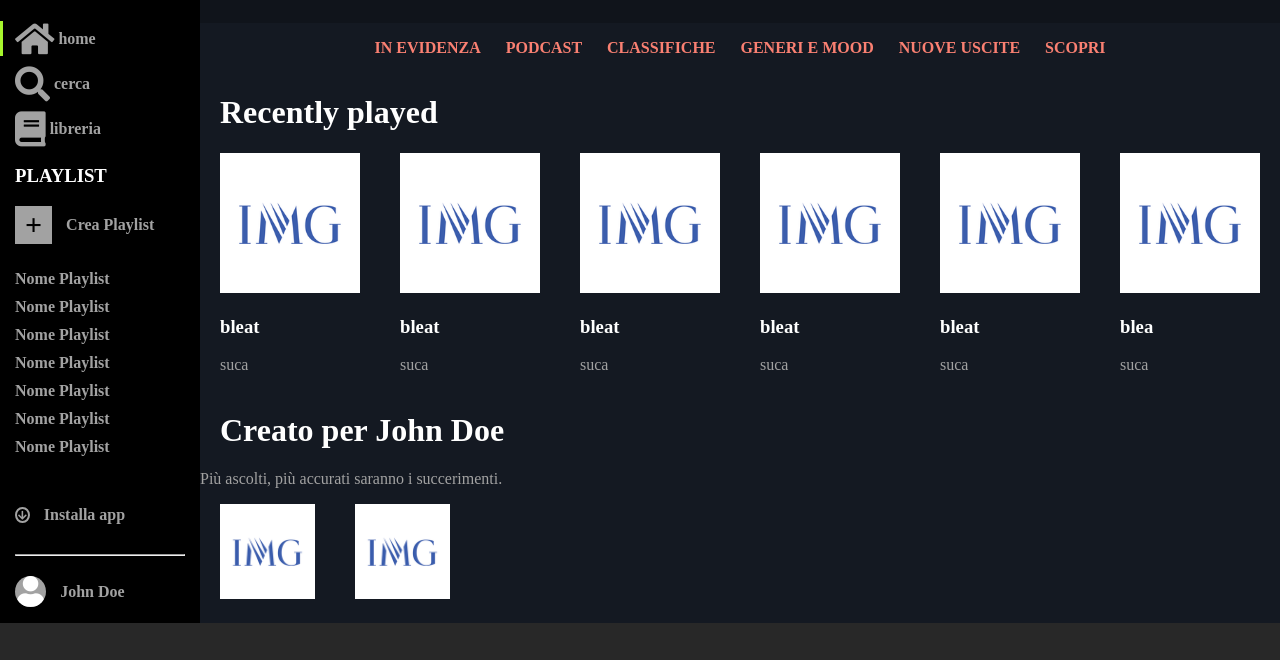
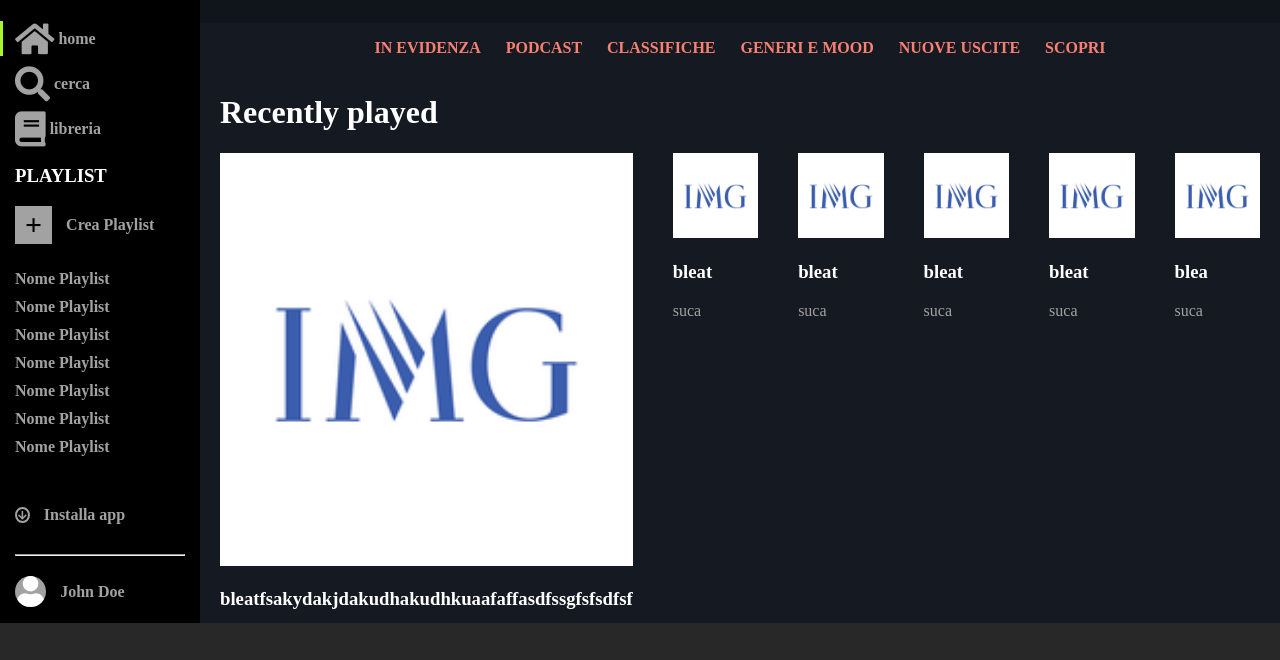
Before and after one commit to fabio98p/html-css-spotifyweb, a plain HTML site: page index.html in a window 1280 px wide. Shown: the part 77-737 px from the top of the page. Drawn offline with Linux system fonts and the light colour scheme.

Commit message:
spotify 0.71 try buxfix main

```diff
--- a/assets/css/master.css
+++ b/assets/css/master.css
@@ -215,8 +215,6 @@ aside .bottom-part .my-avatar{
 	}
 	/* bottom part */
 }
-
-
 /* ASIDE */
 /* MAIN */
 /* layout */
@@ -231,6 +229,7 @@ main{
 /* header */
 header{
 	position: fixed;
+	top: 0;
 	background-color: rgba(0, 0, 0, 0.2);
 	height: 100px;
 	width: calc(100% - 200px);
@@ -273,12 +272,16 @@ header .my-btn-default{
 }
 /* nav */
 /* SONGS PAGE */
-main #songs-page .song-playlist h1{
+main #songs-page .title h1{
 	width: 100%;
-	margin-left: 20px;
+	padding-left: 20px;
+	font-weight: bolder;
 }
-main #songs-page .song-playlist p{
+main #songs-page .title p{
 	width: 100%;
+	padding-left: 20px;
+	font-weight: bold;
+
 }
 main #songs-page .song-list{
 	width: 100%;
@@ -303,7 +306,7 @@ main #songs-page img{
 		width: 100%;
 	}
 	main #songs-page .track-2 .song-list{
-		width: 25%;
+		width: calc(100% * (1/3));
 	}
 	main #songs-page .song-list{
 		flex-wrap: nowrap;
@@ -311,7 +314,10 @@ main #songs-page img{
 	}
 	main #songs-page .card{
 		flex-shrink: 1;
-		flex-basis: 200px;
+		flex-basis: 250px;
+	}
+	main #songs-page .card .text-card{
+		width: 100%;
 	}
 }
 /* SONGS PAGE */
--- a/index.html
+++ b/index.html
@@ -112,14 +112,18 @@
 		</nav>
 		<div id="songs-page">
 			<div class="song-playlist track-6">
-				<h1 class="color-white">Recently played</h1>
+				<div class="title">
+					<h1 class="color-white">Recently played</h1>
+				</div>
 				<div class="song-list">
 					<div class="card">
 						<div class="responsive">
 							<img src="./assets/img/img.png" alt="">
 						</div>
-						<h3 class="color-white">bleat</h3>
-						<p class="color-grey"> suca</p>
+						<div class="text-card">
+							<h3 class="color-white">bleatfsakydakjdakudhakudhkuaafaffasdfssgfsfsdfsf</h3>
+							<p class="color-grey"> suca</p>
+						</div>
 					</div>
 					<div class="card">
 						<div class="responsive">
```
